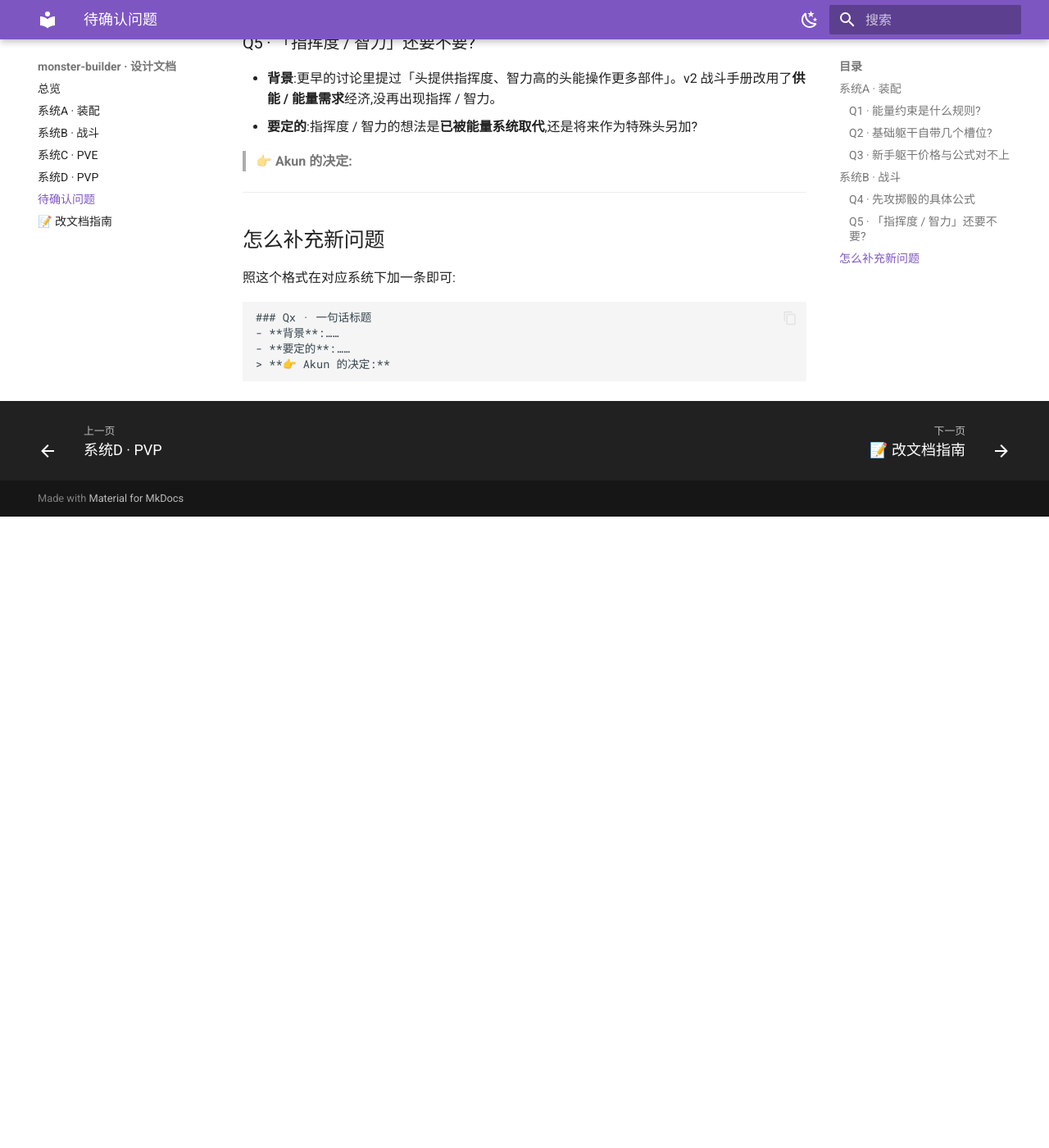
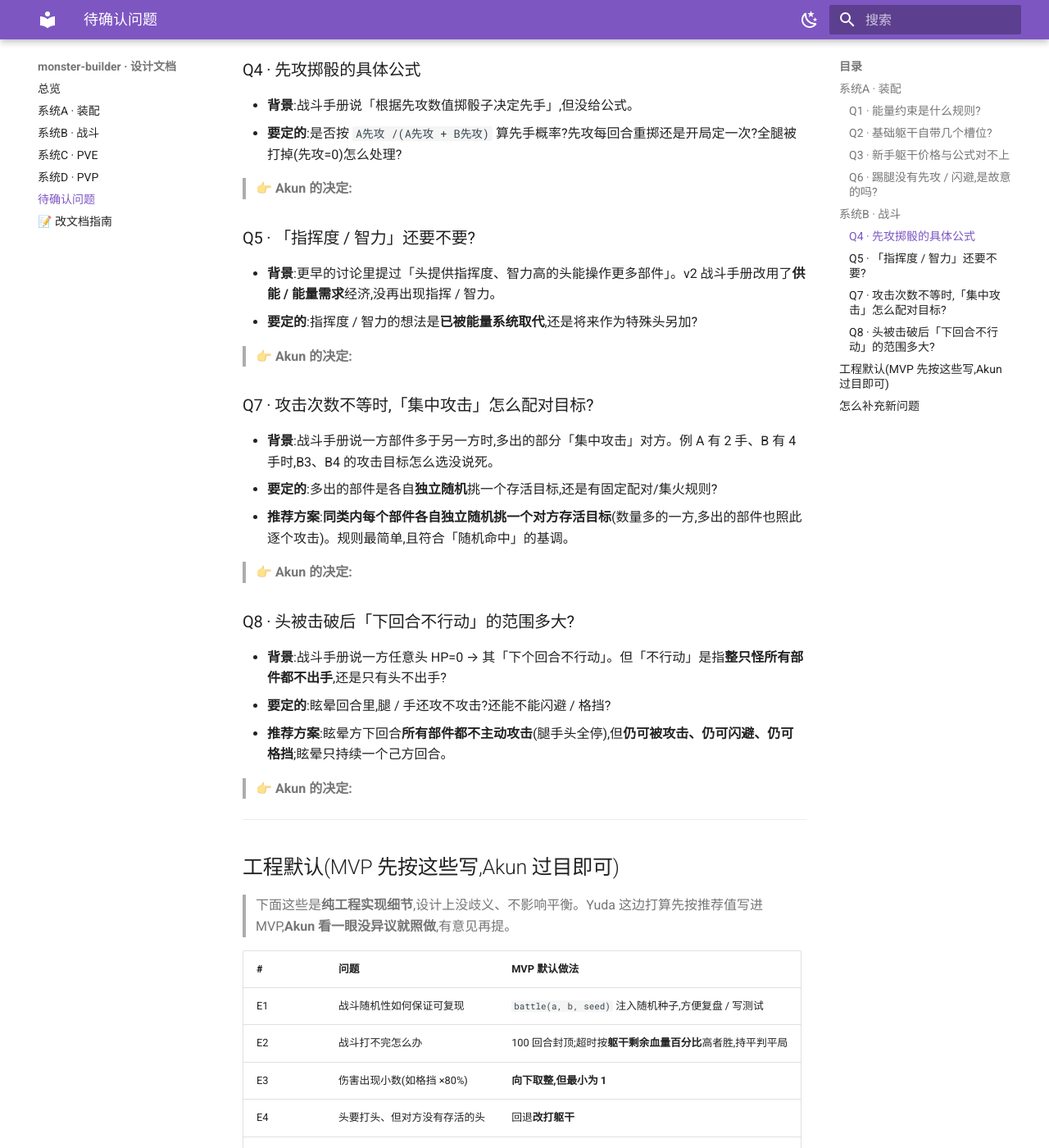
Before and after one commit to zhaoyuda/monster-builder, an MkDocs documentation site: the page built from design/05-open-questions.md, in a window 1280 px wide and 1400 px high, scrolled down 1312 px. Shown: the whole window at 82% size. Built offline with MkDocs 1.6.1 and Material for MkDocs 9.7.7, drawn with Linux system fonts in a browser that asks for light colours; before the commit the page ends 1942 px from its top, so only the background shows below that; some of the changed text lies outside the part shown.

Commit message:
docs: 新增 Q6-Q8 待确认问题 + 工程默认表,修正 index 战斗流程
- 05-open-questions: 补 Q6 踢腿/Q7 集中攻击配对/Q8 眩晕范围(均附推荐方案),
  新增「工程默认」表 E1-E8 供 Akun 过目
- index: 旧「计算命中」流程与 v2(已取消命中)矛盾,改为与 02-combat 一致

Co-Authored-By: Claude Opus 4.8 <noreply@anthropic.com>

```diff
--- a/design/05-open-questions.md
+++ b/design/05-open-questions.md
@@ -30,6 +30,14 @@
 
 > **👉 Akun 的决定:**
 
+### Q6 · 踢腿没有先攻 / 闪避,是故意的吗?
+
+- **背景**:零件表里其他腿都有「先攻 / 闪避」,只有**踢腿**这两栏是「—」(攻击 10,在腿里最高)。
+- **要定的**:这是故意的设定(踢腿 = 纯输出腿,牺牲先攻 / 闪避换攻击),还是漏填?
+- **推荐方案**:**当作故意**——踢腿不提供先攻、不提供闪避,只是攻击力高的腿,作为「冲脸」型配件。若是漏填请补上数值。
+
+> **👉 Akun 的决定:**
+
 ---
 
 ## 系统B · 战斗
@@ -48,6 +56,41 @@
 
 > **👉 Akun 的决定:**
 
+### Q7 · 攻击次数不等时,「集中攻击」怎么配对目标?
+
+- **背景**:战斗手册说一方部件多于另一方时,多出的部分「集中攻击」对方。例 A 有 2 手、B 有 4 手时,B3、B4 的攻击目标怎么选没说死。
+- **要定的**:多出的部件是各自**独立随机**挑一个存活目标,还是有固定配对/集火规则?
+- **推荐方案**:**同类内每个部件各自独立随机挑一个对方存活目标**(数量多的一方,多出的部件也照此逐个攻击)。规则最简单,且符合「随机命中」的基调。
+
+> **👉 Akun 的决定:**
+
+### Q8 · 头被击破后「下回合不行动」的范围多大?
+
+- **背景**:战斗手册说一方任意头 HP=0 → 其「下个回合不行动」。但「不行动」是指**整只怪所有部件都不出手**,还是只有头不出手?
+- **要定的**:眩晕回合里,腿 / 手还攻不攻击?还能不能闪避 / 格挡?
+- **推荐方案**:眩晕方下回合**所有部件都不主动攻击**(腿手头全停),但**仍可被攻击、仍可闪避、仍可格挡**;眩晕只持续一个己方回合。
+
+> **👉 Akun 的决定:**
+
+---
+
+## 工程默认(MVP 先按这些写,Akun 过目即可)
+
+> 下面这些是**纯工程实现细节**,设计上没歧义、不影响平衡。Yuda 这边打算先按推荐值写进 MVP,**Akun 看一眼没异议就照做**,有意见再提。
+
+| # | 问题 | MVP 默认做法 |
+|---|---|---|
+| E1 | 战斗随机性如何保证可复现 | `battle(a, b, seed)` 注入随机种子,方便复盘 / 写测试 |
+| E2 | 战斗打不完怎么办 | 100 回合封顶;超时按**躯干剩余血量百分比**高者胜,持平判平局 |
+| E3 | 伤害出现小数(如格挡 ×80%) | **向下取整,但最小为 1** |
+| E4 | 头要打头、但对方没有存活的头 | 回退**改打躯干** |
+| E5 | 格挡转移到「最后的手」 | 取存活手里**槽位编号最大**的那只;若它也死了则不再转移 |
+| E6 | 部件死亡的结算时机 | 每次伤害后立即判定;HP≤0 的部件本回合之后不再行动 |
+| E7 | 双方躯干同一次结算同时归零 | 判**平局** |
+| E8 | 插件(尾巴等)能不能被攻击 | 不能(插件 HP=0,只提供先攻等效果,不入战场目标池) |
+
+> **👉 Akun 如有异议,在此注明:**
+
 ---
 
 ## 怎么补充新问题
```
Also changed, not shown: design/index.md (+1 -1 lines).
